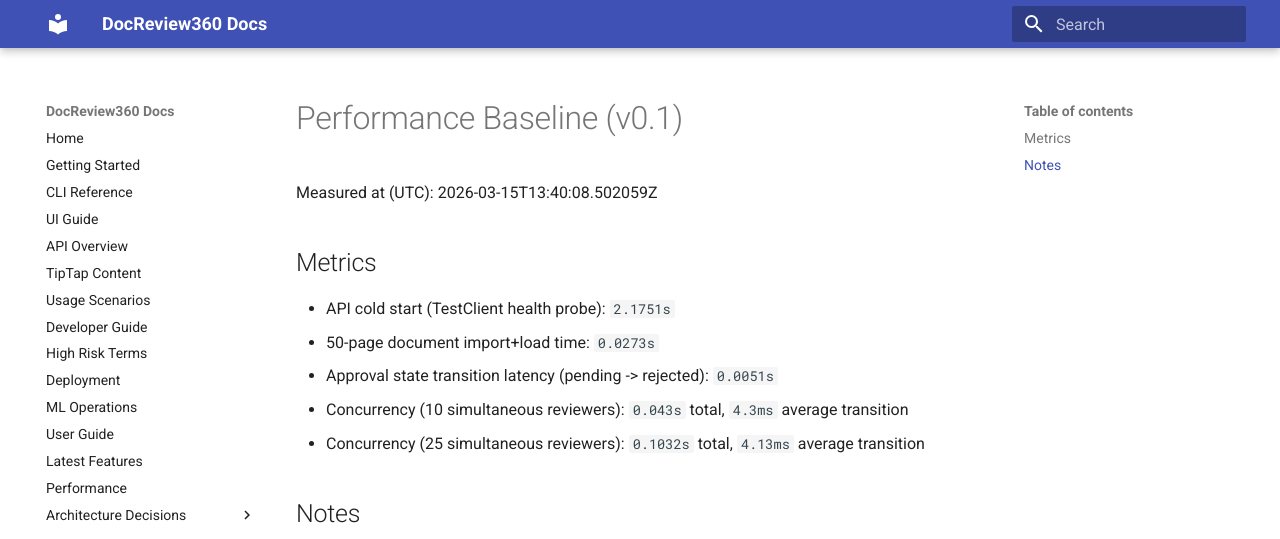
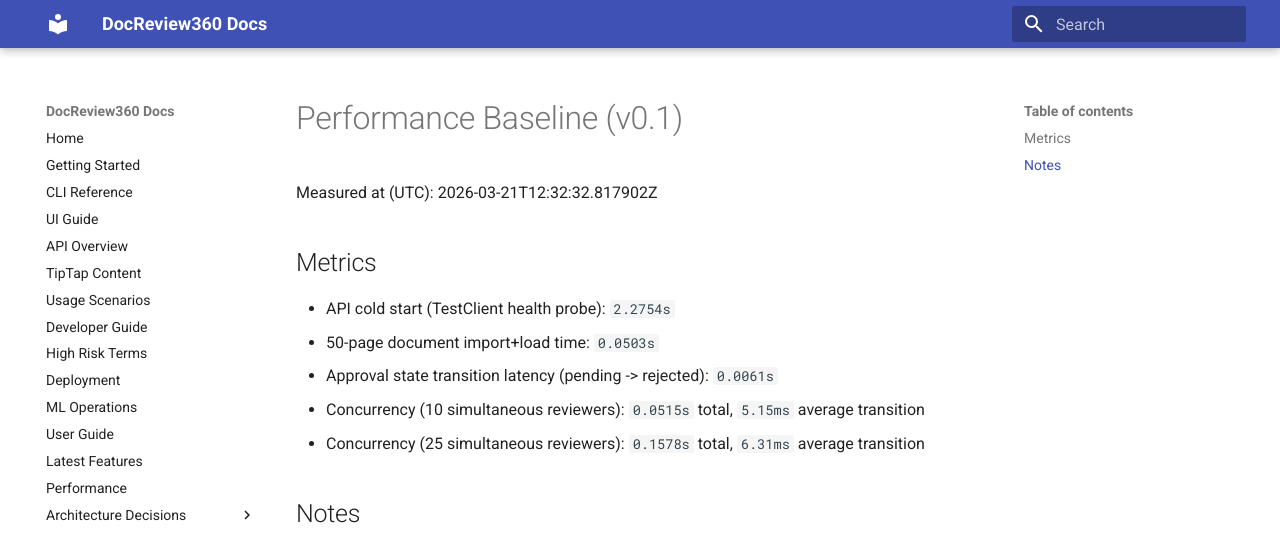
Before and after one commit to eputnam77/DocReview360, an MkDocs documentation site: the page built from docs/performance_baseline.md, in a window 1280 px wide. Shown: the top 539 px of the page. Built offline with MkDocs 1.6.1 and Material for MkDocs 9.7.7, drawn with Linux system fonts in a browser that asks for light colours.

Commit message:
chore: commit test-generated artifacts and tighten .gitignore
- Update docs/performance_baseline.md with latest measurements from
  the full test run (2026-03-21).
- Append audit log entries produced during the test suite.
- Append watchlist UUIDs written during test execution.
- Remove stale SQLite WAL/SHM sidecar files (search_state.db-shm,
  search_state.db-wal) that should never be committed.
- Add search_state.db-shm and search_state.db-wal to .gitignore so
  they are excluded from future commits.

https://claude.ai/code/session_011VbBaBZjpzKgiAYt7JuW3a

```diff
--- a/docs/performance_baseline.md
+++ b/docs/performance_baseline.md
@@ -1,14 +1,14 @@
 # Performance Baseline (v0.1)
 
-Measured at (UTC): 2026-03-15T13:40:08.502059Z
+Measured at (UTC): 2026-03-21T12:32:32.817902Z
 
 ## Metrics
 
-- API cold start (TestClient health probe): `2.1751s`
-- 50-page document import+load time: `0.0273s`
-- Approval state transition latency (pending -> rejected): `0.0051s`
-- Concurrency (10 simultaneous reviewers): `0.043s` total, `4.3ms` average transition
-- Concurrency (25 simultaneous reviewers): `0.1032s` total, `4.13ms` average transition
+- API cold start (TestClient health probe): `2.2754s`
+- 50-page document import+load time: `0.0503s`
+- Approval state transition latency (pending -> rejected): `0.0061s`
+- Concurrency (10 simultaneous reviewers): `0.0515s` total, `5.15ms` average transition
+- Concurrency (25 simultaneous reviewers): `0.1578s` total, `6.31ms` average transition
 
 ## Notes
 
```
Also changed, not shown: 5 other files.
